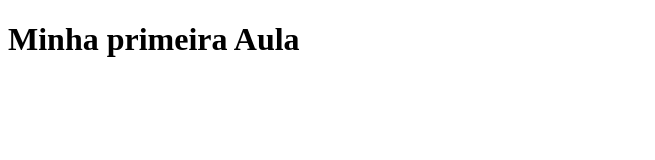
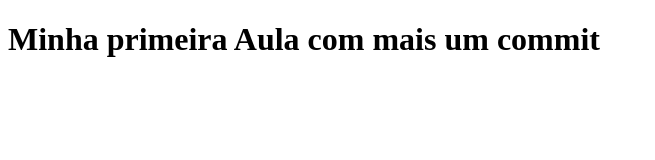
Before and after one commit to 21gabrielfelix/Estudos-front-end, a plain HTML site: page aula 1/index.html in a window 1280 px wide. Shown: the whole page, without its empty margins (0-655 px from the left). Drawn offline with Linux system fonts and the light colour scheme.

Commit message:
adicionei mais texto no código

```diff
--- a/aula 1/index.html
+++ b/aula 1/index.html
@@ -6,6 +6,6 @@
   <title>Aula 1</title>
 </head>
 <body>
-  <h1>Minha primeira Aula</h1>
+  <h1>Minha primeira Aula com mais um commit</h1>
 </body>
 </html>
```
